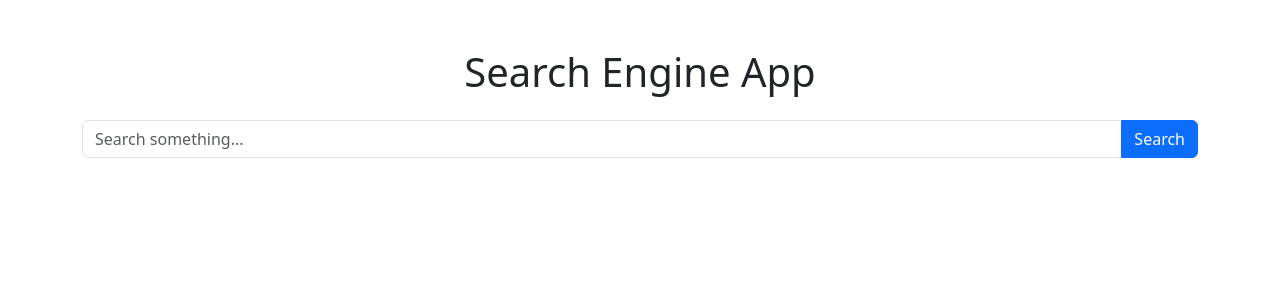
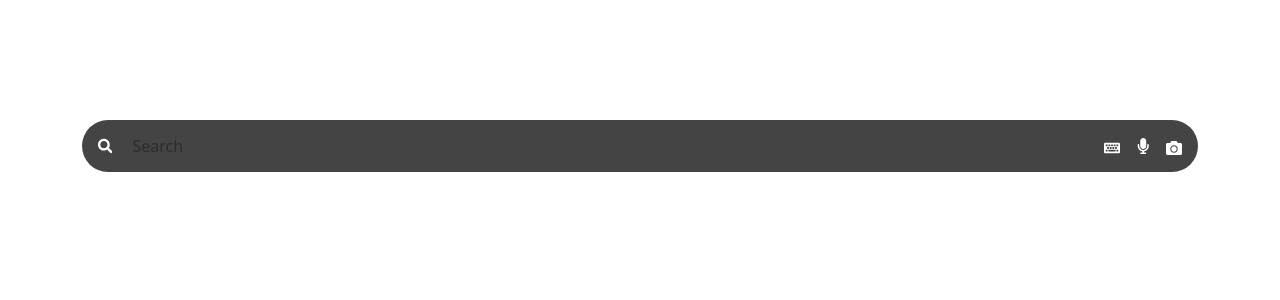
Before and after one commit to Melkzedk/Search-Engine-App, a React (Create React App) app: page / in a window 1280 px wide. Shown: the top 300 px of the page. Built offline with nearby package versions, Linux system fonts and the light colour scheme.

Commit message:
more updates

```diff
--- a/package.json
+++ b/package.json
@@ -11,6 +11,7 @@
     "bootstrap": "^5.3.6",
     "react": "^19.1.0",
     "react-dom": "^19.1.0",
+    "react-icons": "^5.5.0",
     "react-scripts": "5.0.1",
     "web-vitals": "^2.1.4"
   },
--- a/src/SearchComponent.js
+++ b/src/SearchComponent.js
@@ -1,12 +1,15 @@
 import React, { useState } from 'react';
 import axios from 'axios';
+import { FaSearch, FaMicrophone, FaKeyboard, FaCamera } from 'react-icons/fa';
 
 const SearchComponent = () => {
   const [query, setQuery] = useState('');
   const [results, setResults] = useState([]);
+  const [loading, setLoading] = useState(false);
 
   const handleSearch = async (e) => {
     e.preventDefault();
+    setLoading(true);
     try {
       const options = {
         method: 'GET',
@@ -23,25 +26,48 @@ const SearchComponent = () => {
     } catch (error) {
       console.error(error);
     }
+    setLoading(false);
   };
 
   return (
-    <div className="container mt-5">
-      <h1 className="text-center mb-4">Search Engine App</h1>
-      <form onSubmit={handleSearch} className="mb-4">
-        <div className="input-group">
+    <div className="container mt-5" style={{ color: 'white' }}>
+      <h1 className="text-center mb-4">Search</h1>
+
+      <form onSubmit={handleSearch}>
+        <div
+          className="d-flex align-items-center p-2 px-3 mb-3"
+          style={{
+            backgroundColor: '#444',
+            borderRadius: '50px',
+            color: '#fff'
+          }}
+        >
+          <FaSearch className="me-2" />
+
           <input
             type="text"
-            className="form-control"
-            placeholder="Search something..."
+            className="form-control text-light bg-transparent border-0"
+            placeholder="Search"
             value={query}
             onChange={(e) => setQuery(e.target.value)}
+            style={{ boxShadow: 'none' }}
           />
-          <button type="submit" className="btn btn-primary">
-            Search
-          </button>
+
+          <label className="mb-0 me-3">
+            <input type="file" accept="image/*" onChange={() => {}} hidden />
+            <FaKeyboard style={{ cursor: 'pointer' }} />
+          </label>
+
+          <FaMicrophone className="me-3" style={{ cursor: 'pointer' }} />
+
+          <label className="mb-0">
+            <input type="file" accept="image/*" onChange={() => {}} hidden />
+            <FaCamera style={{ cursor: 'pointer' }} />
+          </label>
         </div>
       </form>
+
+      {loading && <p>Loading...</p>}
 
       <div className="list-group">
         {results.map((item, index) => (
--- a/src/index.css
+++ b/src/index.css
@@ -11,3 +11,7 @@ code {
   font-family: source-code-pro, Menlo, Monaco, Consolas, 'Courier New',
     monospace;
 }
+body {
+  background-color: #222;
+  color: white;
+}
```
Also changed, not shown: 1 other file (tests, documents, lock files or other folders).
